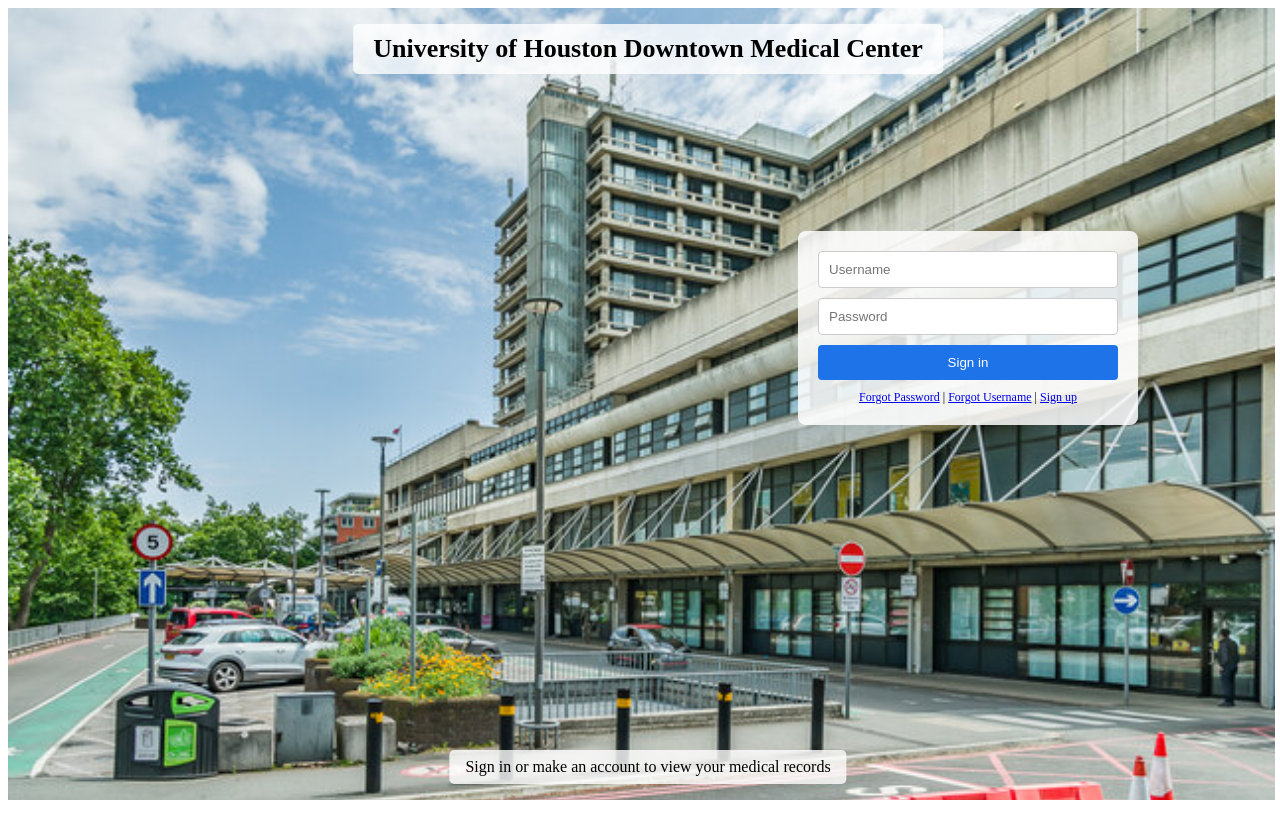
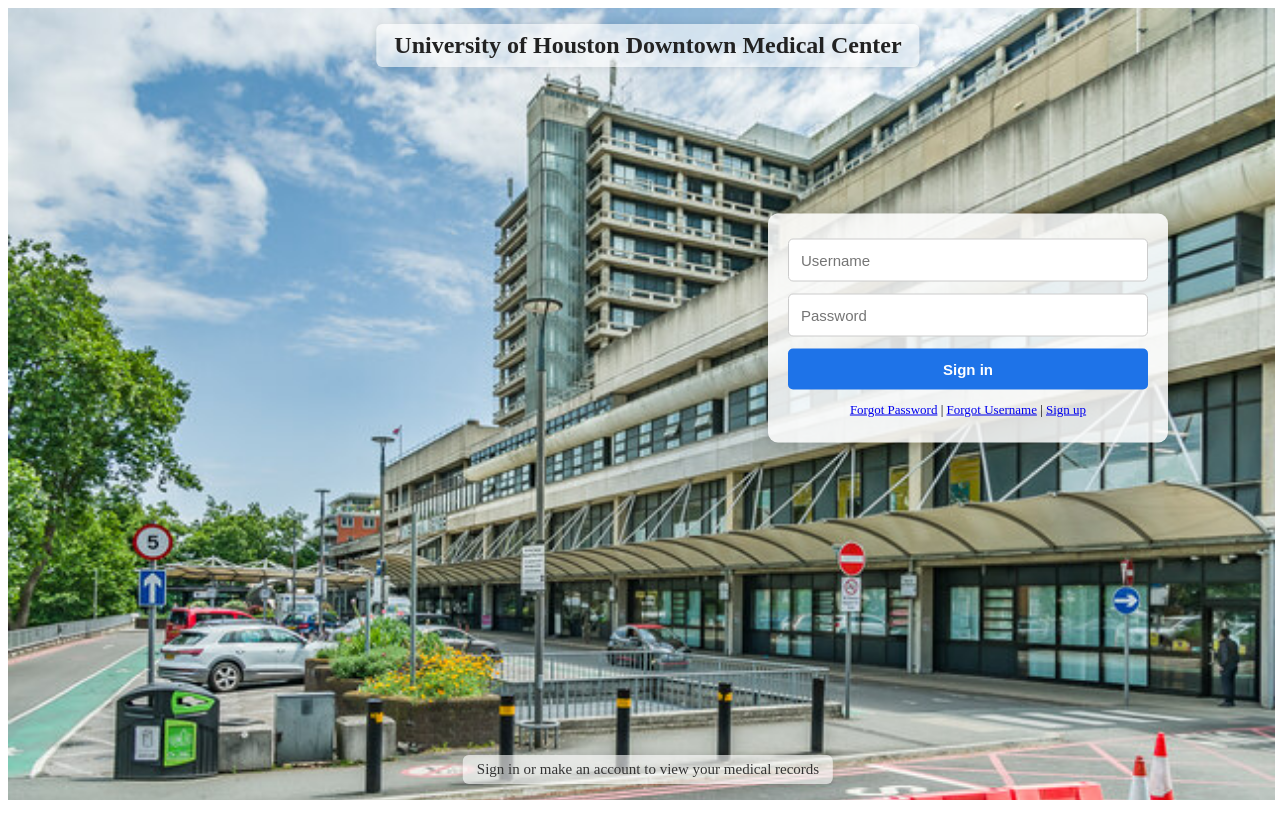
Before and after one commit to Confetti-pop/Software-engineering-project, a Flask app: page / in a window 1280 px wide. Run offline with Flask 3, Linux system fonts and the light colour scheme.

Commit message:
Update style.css

```diff
--- a/Medical_web/static/style.css
+++ b/Medical_web/static/style.css
@@ -21,17 +21,19 @@ body.blended-login {
     display: block;
   }
 
-  /* Top banner */
+ /* Top welcome banner */
 .top-banner {
     position: absolute;
     top: 2%;
     left: 50%;
     transform: translateX(-50%);
-    background-color: rgba(255, 255, 255, 0.8);
-    padding: 10px 20px;
-    font-size: 26px;
-    font-weight: bold;
-    border-radius: 5px;
+    background-color: rgba(255, 255, 255, 0.6); /* more transparent */
+    padding: 8px 18px;
+    font-size: 24px;
+    font-weight: 600;
+    border-radius: 6px;
+    color: #222;
+    box-shadow: 0 0 10px rgba(0, 0, 0, 0.1);
   }
 
   /* Login form */
@@ -40,42 +42,52 @@ body.blended-login {
     top: 40%;
     left: 75%;
     transform: translate(-50%, -50%);
-    width: 300px;
+    width: 360px; /* slightly larger */
     background-color: rgba(255, 255, 255, 0.85);
-    padding: 20px;
-    border-radius: 8px;
+    padding: 25px 20px;
+    border-radius: 10px;
     display: flex;
     flex-direction: column;
-    gap: 10px;
+    gap: 12px;
+    box-shadow: 0 0 15px rgba(0, 0, 0, 0.2);
   }
 
   .image-overlay-form input,
   .image-overlay-form button {
-    padding: 10px;
+    padding: 12px;
+    font-size: 15px;
     border: 1px solid #ccc;
-    border-radius: 4px;
+    border-radius: 5px;
   }
 
   .image-overlay-form button {
     background-color: #1e73e8;
     color: white;
     border: none;
+    font-weight: bold;
     cursor: pointer;
+    transition: background-color 0.2s;
+  }
+
+  .image-overlay-form button:hover {
+    background-color: #1259bd;
   }
 
   .image-overlay-form .login-links {
-    font-size: 12px;
+    font-size: 13px;
     text-align: center;
   }
 
-  /* Bottom banner */
+  /* Bottom prompt */
   .bottom-banner {
     position: absolute;
     bottom: 3%;
     left: 50%;
     transform: translateX(-50%);
-    background-color: rgba(255, 255, 255, 0.8);
-    padding: 8px 16px;
-    font-size: 16px;
-    border-radius: 5px;
+    background-color: rgba(255, 255, 255, 0.6); /* more transparent */
+    padding: 6px 14px;
+    font-size: 15px;
+    border-radius: 6px;
+    color: #333;
+    box-shadow: 0 0 8px rgba(0, 0, 0, 0.1);
   }
```
